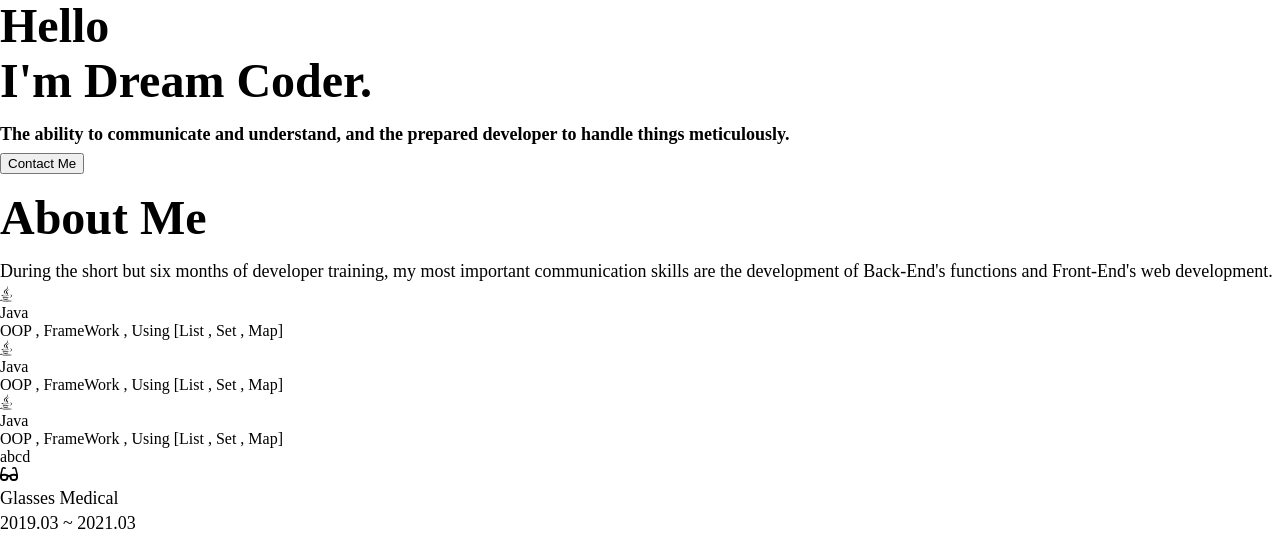
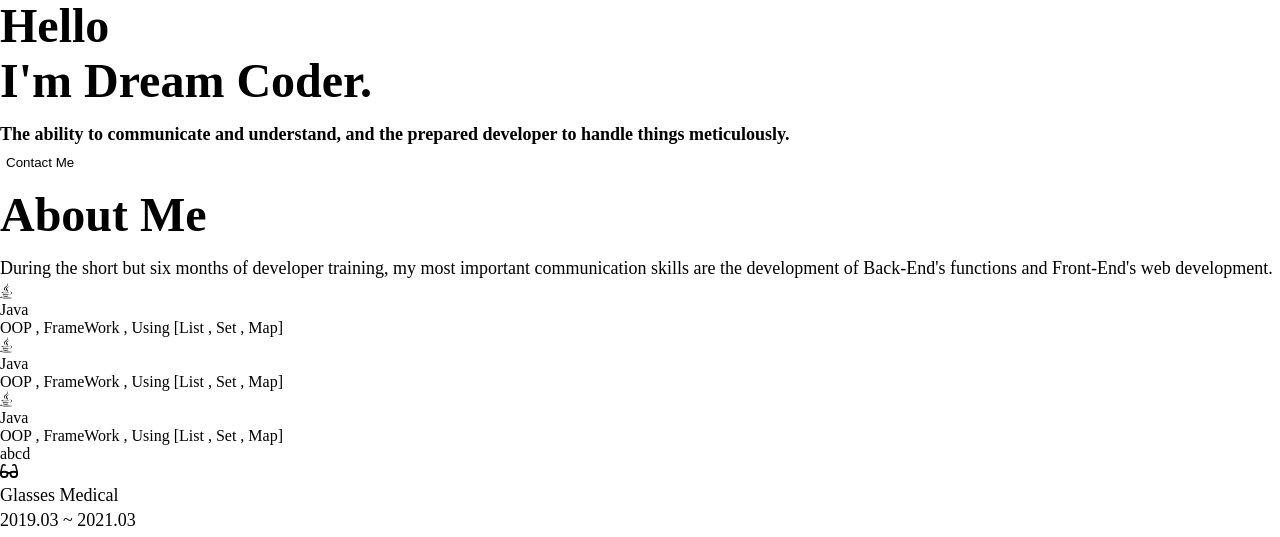
Before and after one commit to GoYoungChan/DreamCoding_Project, a plain HTML site: page src/main/webapp/index.html in a window 1280 px wide. Shown: the part 422-959 px from the top of the page. Drawn offline with Linux system fonts and the light colour scheme.

Commit message:
Home CSS Commit

```diff
--- a/src/main/webapp/index.html
+++ b/src/main/webapp/index.html
@@ -38,7 +38,7 @@
 		<img alt="Profile" src="image/Remember.png" class="home__avatar">
 		<h1 class="home__title">Hello <br/>I'm Dream Coder.</h1>
 		<h2 class="home__description">The ability to communicate and understand, and the prepared developer to handle things meticulously.</h2>
-		<button class="home__button">Contact Me</button>
+		<button class="home__contact">Contact Me</button>
 	</section>
 
 	<!-- About -->
--- a/src/main/webapp/style.css
+++ b/src/main/webapp/style.css
@@ -52,6 +52,14 @@ a {
 	text-decoration: none;
 	color: var(--color-white);
 }
+
+button {
+	background-color: transparent;
+	cursor : pointer;
+	border : none;
+	outline: none;
+}
+
 	/* Typography */
 
 ul{
@@ -121,3 +129,9 @@ p {
 .navbar__menu__item:hover {
 	background-color: var(--color-dark-pink);
 }
+
+/* Home */
+
+#home{
+
+}
```
